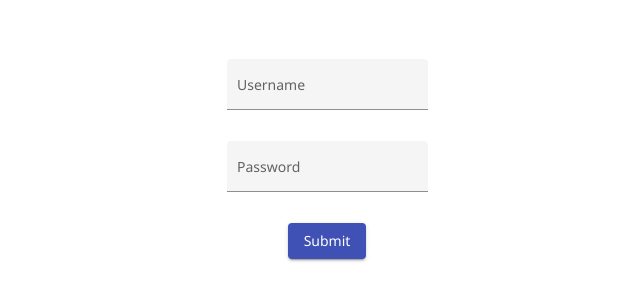
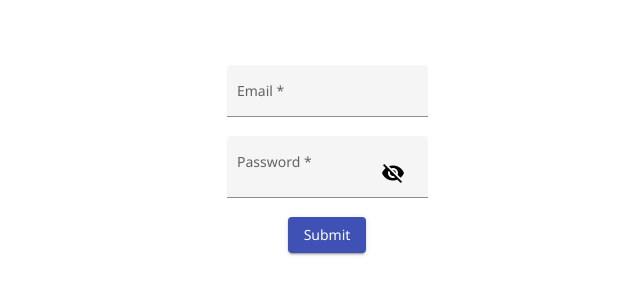
Before and after one commit to saheelsapovadia/MSI-Project-19CE127, an Angular app: page / in a window 1280 px wide. Shown: the part 246-546 px from the top of the page, without its empty margins (313-953 px from the left). Built offline with nearby package versions, Linux system fonts and the light colour scheme.

Commit message:
Email and Password Validation
Email & Password Validation
Show/Hide password

```diff
--- a/src/app/app.module.ts
+++ b/src/app/app.module.ts
@@ -7,7 +7,7 @@ import { HttpClientModule } from '@angular/common/http';
 import { MarvelapiService } from './marvelapi.service';
 import { BrowserAnimationsModule } from '@angular/platform-browser/animations';
 import {MatInputModule} from '@angular/material/input';
-import { FormsModule } from '@angular/forms';
+import { FormsModule, ReactiveFormsModule } from '@angular/forms';
 import {MatButtonModule} from '@angular/material/button';
 import { DashboardComponent } from './dashboard/dashboard.component';
 import { LoginComponent } from './login/login.component';
@@ -27,6 +27,7 @@ import {MatListModule} from '@angular/material/list';
      HttpClientModule,
      MatButtonModule,
      FormsModule,
+     ReactiveFormsModule,
      MatInputModule,
      MatToolbarModule,
      MatIconModule,
--- a/src/app/login/login.component.css
+++ b/src/app/login/login.component.css
@@ -9,3 +9,10 @@
   padding: 45px 25px;
   border-radius: 10px;
 }
+
+input.ng-invalid {
+  /* border-left: 5px solid red; */
+}
+.form-field {
+  margin-bottom: 0;
+}
--- a/src/app/login/login.component.html
+++ b/src/app/login/login.component.html
@@ -1,6 +1,7 @@
 <div class="login-container">
   <div class="login-box">
     <form
+      [formGroup]="loginForm"
       class="example-form"
       style="
         display: flex;
@@ -11,28 +12,45 @@
       "
     >
       <mat-form-field class="example-full-width" appearance="fill">
-        <mat-label>Username</mat-label>
+        <mat-label>Email</mat-label>
         <input
           matInput
-          [(ngModel)]="username"
-          placeholder="Enter your username"
+          formControlName="email"
+          placeholder="Enter your email"
           style="width: 80%"
           name="username"
         />
       </mat-form-field>
-      <p class="username-error"></p>
+      <mat-error
+        class="error"
+        *ngIf="errorValidation('email', 'required') && email?.touched"
+        >Email is required</mat-error
+      >
+      <mat-error
+        class="error"
+        *ngIf="errorValidation('email', 'email') && email?.touched"
+        >Email is invalid</mat-error
+      >
 
-      <mat-form-field class="example-full-width" appearance="fill">
+      <mat-form-field class="example-full-width form-field" appearance="fill">
         <mat-label>Password</mat-label>
         <input
           matInput
-          [(ngModel)]="password"
+          formControlName="password"
           placeholder="Enter your username"
           style="width: 80%"
           name="password"
+          [type]="showPassword ? 'text' : 'password'"
         />
+        <mat-icon (click)="showPasswordToggle()">
+          {{ !showPassword ? "visibility_off" : "visibility" }}
+        </mat-icon>
       </mat-form-field>
-      <p class="password-error"></p>
+      <mat-error
+        class="error"
+        *ngIf="errorValidation('password', 'required') && password?.touched"
+        >Password is required</mat-error
+      >
       <button mat-raised-button color="primary" (click)="login()">
         Submit
       </button>
--- a/src/app/login/login.component.ts
+++ b/src/app/login/login.component.ts
@@ -1,5 +1,5 @@
 import { Component, OnInit } from '@angular/core';
-import { FormControl } from '@angular/forms';
+import { FormControl, FormGroup, Validators } from '@angular/forms';
 import { BackendService } from '../backend.service';
 import { Router, ActivatedRoute } from '@angular/router';
 @Component({
@@ -9,12 +9,28 @@ import { Router, ActivatedRoute } from '@angular/router';
 })
 export class LoginComponent implements OnInit {
 
-  title = 'ng-api';
+loginForm = new FormGroup({
+  email : new FormControl('', [Validators.required, Validators.email]),
+  password : new FormControl('', Validators.required),
+})
+
+get email(){return this.loginForm.get('email')}
+get password(){return this.loginForm.get('password')}
+
+errorValidation(controlName:string, errorName:string){
+  return this.loginForm.controls[controlName].hasError(errorName)
+}
+
+title = 'Motorola Project Mapping';
   data:any = {}
-  username =''
-  password=''
+  showPassword:boolean = false;
   usernameError = ""
   passwordError = ""
+
+showPasswordToggle(){
+  this.showPassword = !this.showPassword
+}
+
   constructor(private _backendAPI: BackendService, private route : ActivatedRoute, private router : Router){
 
   }
@@ -22,13 +38,13 @@ export class LoginComponent implements OnInit {
   ngOnInit(): void {
 
   }
-  test(){
-    console.log("submiting..")
-    console.log(this.username," ", this.password)
-  }
+  // test(){
+  //   console.log("submiting..")
+  //   console.log(this.username," ", this.password)
+  // }
 
   login(){
-    this._backendAPI.login(this.username, this.password).subscribe((data:any) => {
+    this._backendAPI.login(this.email, this.password).subscribe((data:any) => {
       console.log(data.body)
       if(data.body){
         let token = data.body.token;
@@ -42,7 +58,7 @@ export class LoginComponent implements OnInit {
     })
   }
   register(){
-    this._backendAPI.register(this.username, this.password).subscribe(data => {
+    this._backendAPI.register(this.email, this.password).subscribe(data => {
       alert(data.status);
       console.log(data)
     }, error => {
```
